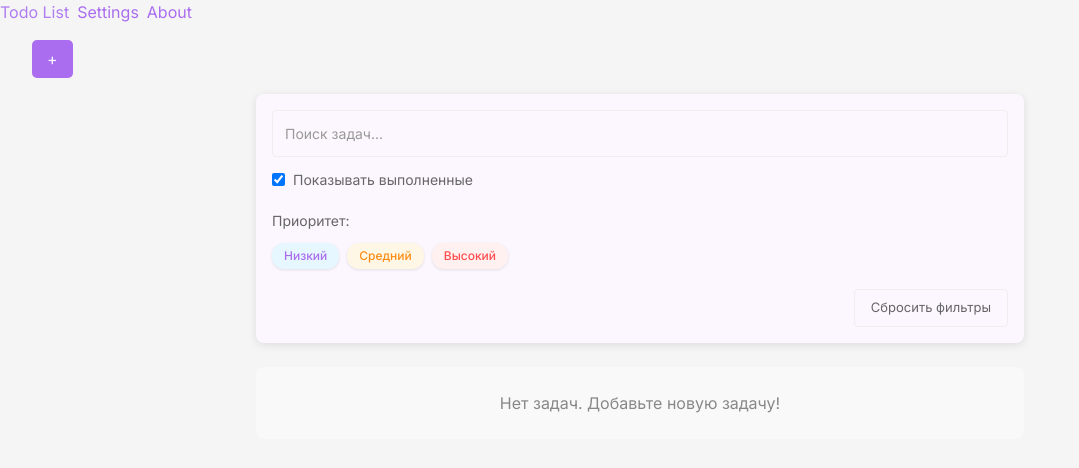
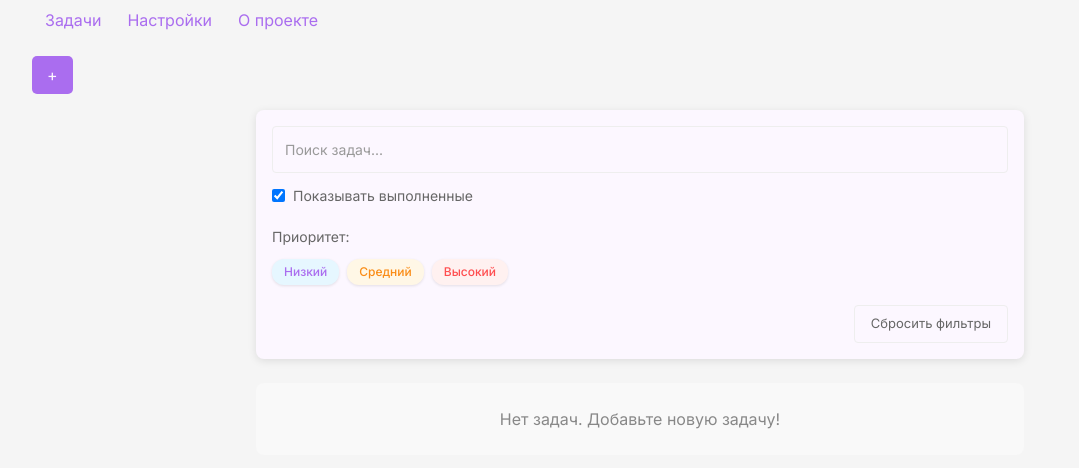
Before and after one commit to llladno/gameSport, a Vue app: page / in a window 1280 px wide. Shown: the top 468 px of the page, without its empty margins (0-1079 px from the left). Built offline with nearby package versions, Linux system fonts and the light colour scheme.

Commit message:
fix: change header bar, add new values in locales

```diff
--- a/src/entities/task/ui/TaskComponent.vue
+++ b/src/entities/task/ui/TaskComponent.vue
@@ -32,7 +32,7 @@
           class="task-card__priority"
           :class="`task-card__priority--${task.priority}`"
         >
-          {{ priorityLabels[task.priority || TaskPriority.Medium] }}
+          {{ $t(`tasks.priority.${task.priority}`) }}
         </span>
 
         <div
@@ -76,7 +76,6 @@
 
 <script setup lang="ts">
 import type { Task } from '../types/task';
-import { priorityLabels, TaskPriority } from '../types/task';
 
 const props = defineProps<{ task: Task }>();
 const emit = defineEmits<{
--- a/src/shared/i18n/locales/en.json
+++ b/src/shared/i18n/locales/en.json
@@ -3,6 +3,11 @@
     "cancel": "Cancel",
     "loading": "Loading...",
     "error": "Error"
+  },
+  "header": {
+    "tasks": "Tasks",
+    "settings": "Settings",
+    "about": "About"
   },
   "tasks": {
     "title": "Tasks",
--- a/src/shared/i18n/locales/ru.json
+++ b/src/shared/i18n/locales/ru.json
@@ -3,6 +3,11 @@
     "cancel": "Отмена",
     "loading": "Загрузка...",
     "error": "Ошибка"
+  },
+  "header": {
+    "tasks": "Задачи",
+    "settings": "Настройки",
+    "about": "О проекте"
   },
   "tasks": {
     "title": "Задачи",
--- a/src/widgets/header/HeaderWidget.vue
+++ b/src/widgets/header/HeaderWidget.vue
@@ -1,11 +1,31 @@
 <template>
-  <header class="flex gap-2">
-    <link-component to="/">Todo List</link-component>
-    <link-component to="/settings">Settings</link-component>
-    <link-component to="/about">About</link-component>
+  <header class="flex gap-4 h-10 items-center px-10">
+    <link-component class="header-link" to="/">{{$t('header.tasks')}}</link-component>
+    <link-component class="header-link" to="/settings">{{$t('header.settings')}}</link-component>
+    <link-component class="header-link" to="/about">{{$t('header.about')}}</link-component>
   </header>
 </template>
 
 <script setup lang="ts">
 import { LinkComponent } from '@shared/index.ts';
 </script>
+
+<style scoped lang="scss">
+@import '@styles/variables';
+.header-link {
+  height: 100%;
+  display: flex;
+  align-items: center;
+  transition: 0.2s ease-in-out;
+  padding: 0 5px;
+
+  &:hover {
+    background: $color-primary-hover;
+    color: $color-white;
+  }
+
+  &:active {
+    background: $color-primary-active;
+  }
+}
+</style>
```
